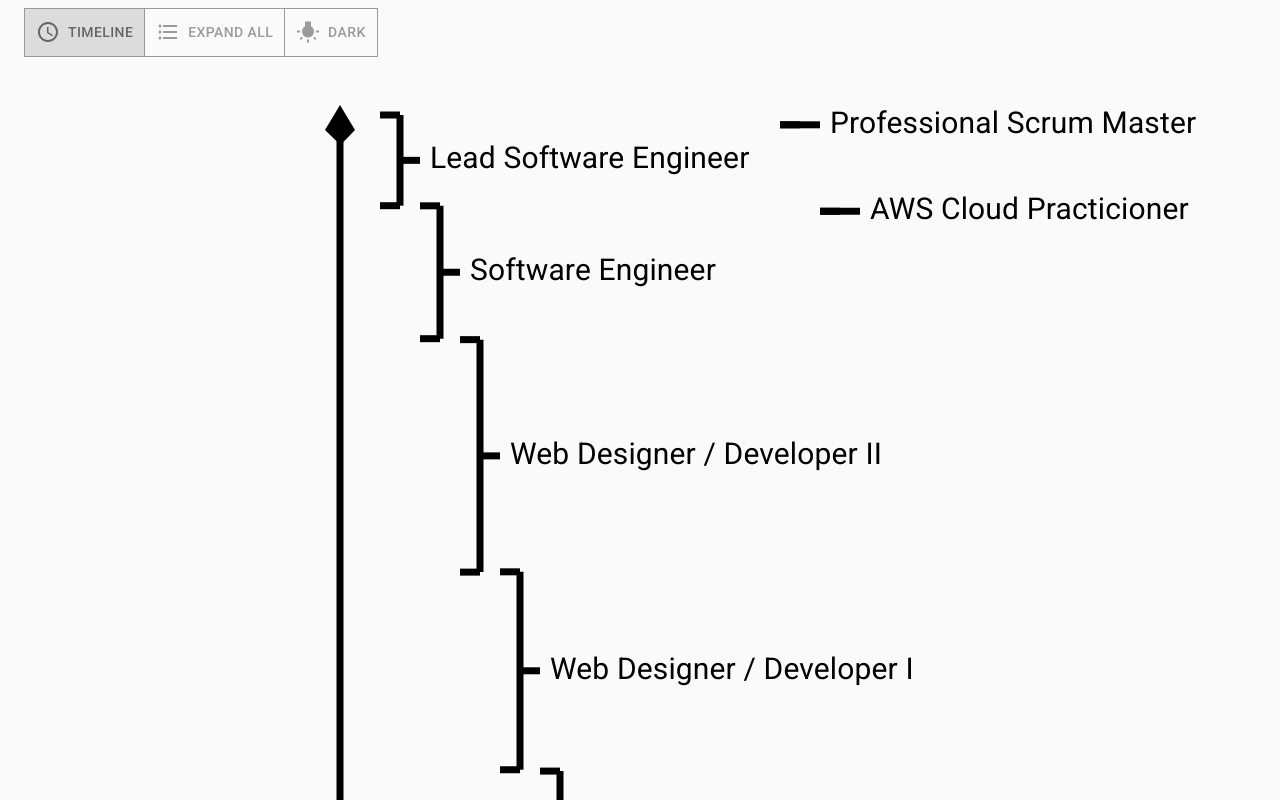
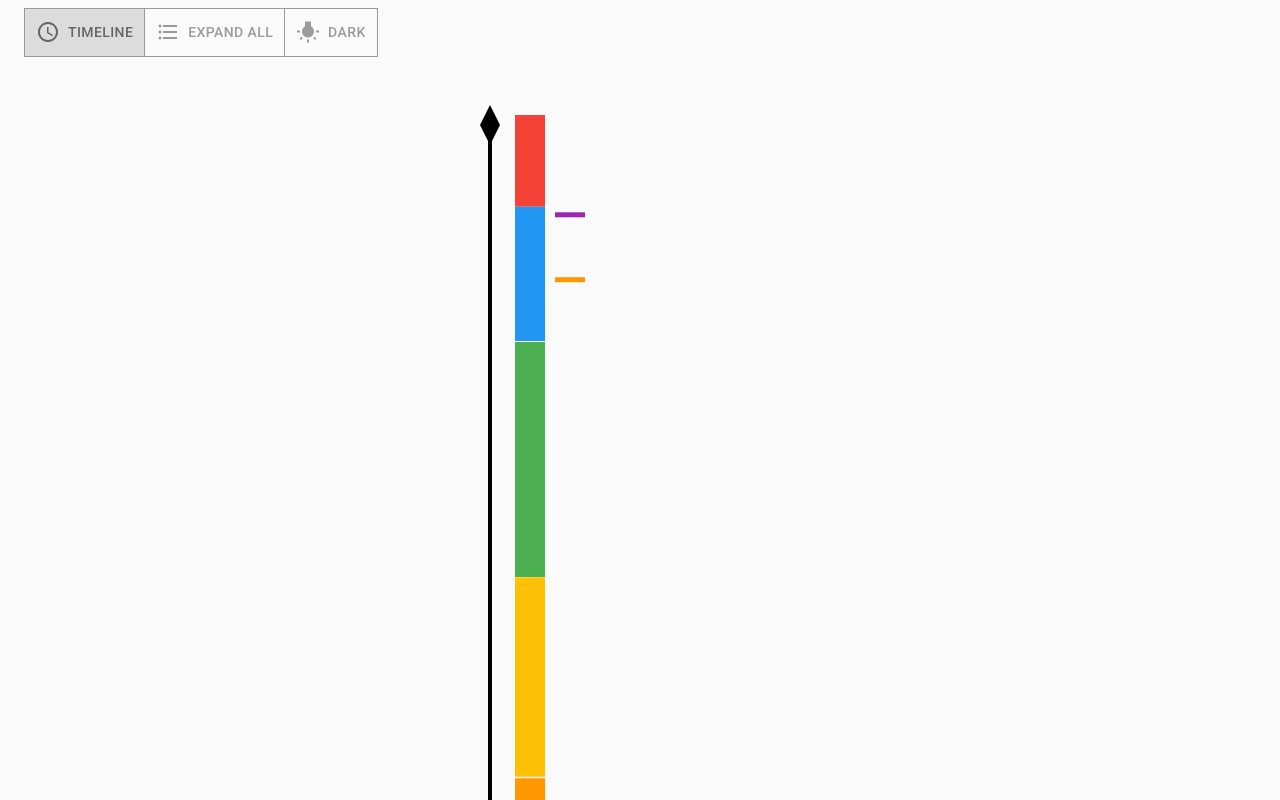
Before and after one commit to tmdesigned/react-resume, a React (Create React App) app: page / in a window 1280 px wide. Both pictures are taken after a click on the button "TIMELINE". Shown: the top 800 px of the page. Built offline with nearby package versions, Linux system fonts and the light colour scheme.

Commit message:
Use bars for timeline; timeline dark mode

```diff
--- a/src/components/TimelineLayout/Timeline.js
+++ b/src/components/TimelineLayout/Timeline.js
@@ -1,60 +1,38 @@
 import React, { useContext, useEffect, useMemo, useState } from "react";
-import { makeStyles } from "@material-ui/styles";
-import { PersonContext } from "../../Contexts";
+import { useTimelineStyles } from "./TimelineStyles";
+import { PersonContext, DisplayOptionsContext } from "../../Contexts";
 import TimelineArray from "./TimelineArray";
-
-const useStyles = makeStyles((theme) => {
-  return {
-    svgContainer: {
-      position: "relative",
-      width: "100%",
-      paddingTop: theme.spacing(3),
-      minHeight: "400px"
-    },
-    svg: {
-      position: "absolute",
-      top: "0",
-      left: "0",
-      width: "100%",
-      height: "100%"
-    },
-    timeline: {
-      fill: "none",
-      stroke: "#000000",
-      strokeWidth: 7,
-      strokeMiterlimit: 10
-    }
-  };
-});
+import TimelineRange from "./TimelineRange";
 
 const Timeline = () => {
   const DURATION_HEIGHT_FACTOR = 200000000; // ms to pixels
   const TOP_BOTTOM_OFFSET = 50;
 
+  const displayOptions = useContext(DisplayOptionsContext);
   const person = useContext(PersonContext);
-  const classes = useStyles();
+  const classes = useTimelineStyles(displayOptions);
   const [timelineHeight, setTimelineHeight] = useState(1000);
 
   const timelineItems = useMemo(() => {
     return new TimelineArray()
-      .addStandardizedItems(
-        person.experience,
-        (item) => item.title,
-        (item) => new Date(item.from),
-        (item) => (item.to ? new Date(item.to) : new Date())
-      )
-      .addStandardizedItems(
-        person.education,
-        (item) => `${item.degree} in ${item.department}`,
-        (item) => new Date(item.earned),
-        (item) => new Date(item.earned)
-      )
-      .addStandardizedItems(
-        person.certifications,
-        (item) => item.title,
-        (item) => new Date(item.earned),
-        (item) => new Date(item.earned)
-      );
+      .addStandardizedItems(person.experience, {
+        title: (item) => item.title,
+        subtitle: (item) => `${item.company}, ${item.city}, ${item.state}`,
+        from: (item) => new Date(item.from),
+        to: (item) => (item.to ? new Date(item.to) : new Date())
+      })
+      .addStandardizedItems(person.education, {
+        title: (item) => `${item.degree} in ${item.department}`,
+        subtitle: (item) => item.institution,
+        from: (item) => new Date(item.started),
+        to: (item) => new Date(item.earned)
+      })
+      .addStandardizedItems(person.certifications, {
+        title: (item) => item.title,
+        subtitle: (item) => item.organization,
+        from: (item) => new Date(item.earned),
+        to: (item) => new Date(item.earned)
+      });
   }, [person]);
 
   useEffect(() => {
@@ -62,12 +40,8 @@ const Timeline = () => {
   }, [timelineItems]);
 
   const dateToYOffset = (date) => {
-    // initial offset +
-    // ( max date MS - this date MS
-    //  / range ) * (height - 2x offset)
     const percentOfDuration =
       (timelineItems.latestDate - date) / timelineItems.duration();
-    console.log("percent of duration", percentOfDuration);
     return (
       TOP_BOTTOM_OFFSET +
       percentOfDuration * (timelineHeight - 2 * TOP_BOTTOM_OFFSET)
@@ -78,7 +52,7 @@ const Timeline = () => {
     <div className={classes.svgContainer} style={{ height: timelineHeight }}>
       <svg
         className={classes.svg}
-        viewBox={`0 0 1000 ${timelineHeight} `}
+        viewBox={`-100 0 500 ${timelineHeight} `}
         preserveAspectRatio="xMidYMin meet"
         xmlns="http://www.w3.org/2000/svg"
       >
@@ -86,23 +60,23 @@ const Timeline = () => {
           <g>
             <line
               className={classes.timeline}
-              x1="200"
+              x1="0"
               y1={TOP_BOTTOM_OFFSET}
-              x2="200"
+              x2="0"
               y2={timelineHeight - TOP_BOTTOM_OFFSET}
             />
             <g>
               <polygon
-                points={`200,${TOP_BOTTOM_OFFSET - 10} 185,${
-                  TOP_BOTTOM_OFFSET + 15
-                } 200.5,${TOP_BOTTOM_OFFSET + 30} 215,${
-                  TOP_BOTTOM_OFFSET + 15
-                } 			`}
+                className={classes.timelineCaps}
+                points={`0,${TOP_BOTTOM_OFFSET - 10} -10,${
+                  TOP_BOTTOM_OFFSET + 10
+                } 0,${TOP_BOTTOM_OFFSET + 30} 10,${TOP_BOTTOM_OFFSET + 10} 			`}
               />
             </g>
             <g>
               <rect
-                x="189"
+                className={classes.timelineCaps}
+                x="-11"
                 y={timelineHeight - TOP_BOTTOM_OFFSET}
                 width="22"
                 height="22"
@@ -110,46 +84,13 @@ const Timeline = () => {
             </g>
           </g>
           <g>
-            {timelineItems.items.map((timelineItem, idx) => {
-              const y1 = dateToYOffset(timelineItem.timelineStart);
-              const y2 = dateToYOffset(timelineItem.timelineEnd);
-              const midY = (y1 + y2) / 2;
-              return (
-                <g key={timelineItem.key}>
-                  <line
-                    className={classes.timeline}
-                    x1={260 + idx * 40}
-                    y1={y1}
-                    x2={260 + idx * 40}
-                    y2={y2}
-                  />
-                  <line
-                    className={classes.timeline}
-                    x1={260 + idx * 40}
-                    y1={midY}
-                    x2={280 + idx * 40}
-                    y2={midY}
-                  />
-                  <line
-                    className={classes.timeline}
-                    x1={240 + idx * 40}
-                    y1={y1}
-                    x2={260 + idx * 40}
-                    y2={y1}
-                  />
-                  <line
-                    className={classes.timeline}
-                    x1={240 + idx * 40}
-                    y1={y2}
-                    x2={260 + idx * 40}
-                    y2={y2}
-                  />
-                  <text x={290 + idx * 40} y={8 + midY} fontSize={30}>
-                    {timelineItem.timelineTitle}
-                  </text>
-                </g>
-              );
-            })}
+            {timelineItems.items.map((timelineItem, idx) => (
+              <TimelineRange
+                timelineItem={timelineItem}
+                idx={idx}
+                dateToYOffset={dateToYOffset}
+              />
+            ))}
           </g>
         </g>
       </svg>
--- a/src/components/TimelineLayout/TimelineArray.js
+++ b/src/components/TimelineLayout/TimelineArray.js
@@ -40,7 +40,34 @@ class TimelineArray extends Array {
     }
   }
 
-  addStandardizedItems = (incomingItems, titleFunc, fromFunc, toFunc) => {
+  _dateRangeOverlaps(a_start, a_end, b_start, b_end) {
+    if (a_start <= b_start && b_start <= a_end) return true; // b starts in a
+    if (a_start <= b_end && b_end <= a_end) return true; // b ends in a
+    if (b_start < a_start && a_end < b_end) return true; // a in b
+    return false;
+  }
+
+  _numberOverlappingPrevious(newProcessedItems, from, to) {
+    let overlap = 0;
+    [...this.items, ...newProcessedItems].forEach((existingItem) => {
+      if (
+        this._dateRangeOverlaps(
+          from,
+          to,
+          existingItem.timelineStart,
+          existingItem.timelineEnd
+        )
+      ) {
+        overlap++;
+      }
+    });
+    return overlap;
+  }
+
+  addStandardizedItems = (
+    incomingItems,
+    { title: titleFunc, subtitle: subtitleFunc, from: fromFunc, to: toFunc }
+  ) => {
     if (!incomingItems) {
       return this;
     }
@@ -58,8 +85,14 @@ class TimelineArray extends Array {
         {
           ...item,
           timelineTitle: titleFunc(item),
+          timelineSubtitle: subtitleFunc(item),
           timelineStart,
           timelineEnd,
+          timelineOverlap: this._numberOverlappingPrevious(
+            acc,
+            timelineStart,
+            timelineEnd
+          ),
           key: previousLength + idx - 1
         }
       ];
--- /dev/null
+++ b/src/components/TimelineLayout/TimelineRange.js
@@ -0,0 +1,58 @@
+import React, { useContext } from "react";
+import { DisplayOptionsContext } from "../../Contexts";
+
+import { useTimelineStyles } from "./TimelineStyles";
+
+const materialColors = [
+  "#F44336",
+  "#2196F3",
+  "#4CAF50",
+  "#FFC107",
+  "#FF9800",
+  "#9C27B0"
+];
+
+const TimelineRange = ({ timelineItem, idx, dateToYOffset }) => {
+  const displayOptions = useContext(DisplayOptionsContext);
+  const classes = useTimelineStyles(displayOptions);
+
+  const color = materialColors[idx % materialColors.length];
+  const offset = timelineItem.timelineOverlap
+    ? timelineItem.timelineOverlap + 1
+    : 1;
+  const y1 = dateToYOffset(timelineItem.timelineStart);
+  const y2 = dateToYOffset(timelineItem.timelineEnd);
+  const adjustedY2 = y1 === y2 ? y1 + 5 : y2;
+  const midY = (y1 + y2) / 2;
+  return (
+    <g key={timelineItem.key} className={classes.timelineRange}>
+      <line // timeline item span
+        className={classes.timelineItem}
+        stroke={color}
+        x1={40 * offset}
+        y1={y1}
+        x2={40 * offset}
+        y2={adjustedY2}
+      />
+      <text
+        className={classes.timelineTitle}
+        x={70 + 40 * offset}
+        y={midY - 10}
+        fill={color}
+        fontSize={16}
+      >
+        {timelineItem.timelineTitle}
+      </text>
+      <text
+        className={classes.timelineSubtitle}
+        x={70 + 40 * offset}
+        y={midY + 10}
+        fontSize={12}
+      >
+        {timelineItem.timelineSubtitle}
+      </text>
+    </g>
+  );
+};
+
+export default TimelineRange;
--- /dev/null
+++ b/src/components/TimelineLayout/TimelineStyles.js
@@ -0,0 +1,47 @@
+import { makeStyles } from "@material-ui/core/styles";
+
+export const useTimelineStyles = makeStyles((theme) => {
+  return {
+    svgContainer: {
+      position: "relative",
+      width: "100%",
+      paddingTop: theme.spacing(3),
+      minHeight: "400px"
+    },
+    svg: {
+      position: "absolute",
+      top: "0",
+      left: "0",
+      width: "100%",
+      height: "100%"
+    },
+    timeline: (props) => ({
+      fill: "none",
+      stroke: props.dark ? "#fff" : "#000",
+      strokeWidth: 4,
+      strokeMiterlimit: 10
+    }),
+    timelineCaps: (props) => ({
+      fill: props.dark ? "#fff" : "#000"
+    }),
+    timelineRange: {
+      "&:hover *": {
+        opacity: "1"
+      }
+    },
+    timelineItem: {
+      fill: "none",
+      strokeWidth: 30,
+      strokeMiterlimit: 10
+    },
+    timelineTitle: {
+      opacity: "0",
+      transition: ".3s"
+    },
+    timelineSubtitle: (props) => ({
+      fill: props.dark ? "#fff" : "#000",
+      opacity: "0",
+      transition: ".3s"
+    })
+  };
+});
--- a/src/taylor.json
+++ b/src/taylor.json
@@ -65,7 +65,7 @@
       "city": "Cincinnati",
       "state": "OH",
       "from": "2016-07-15T04:00:00.000Z",
-      "to": "2017-11-07T20:59:59.999Z",
+      "to": "2017-11-06T20:59:59.999Z",
       "responsibilities": [
         "Builds top-class WordPress themes from scratch, using HTML, CSS, JavaScript, and PHP.",
         "Creates custom plugins to modularize development tasks and add end-user capabilities.",
@@ -126,7 +126,7 @@
       "company": "JeffDTV",
       "city": "Memphis",
       "state": "TN",
-      "from": "2007-12-05T04:00:00.000Z",
+      "from": "2007-07-15T04:00:00.000Z",
       "to": "2009-07-29T20:59:59.999Z",
       "responsibilities": [
         "Edited training and marketing videos for Fortune 100 and Fortune 1000 clients.",
@@ -148,6 +148,7 @@
       "institution": "Saint John's University",
       "city": "Collegeville",
       "state": "MN",
+      "started": "2009-08-05T16:00:00.000Z",
       "earned": "2011-05-15T16:00:00.000Z",
       "distinction": "Summa Cum Laude"
     },
@@ -161,6 +162,7 @@
       "institution": "Ohio University",
       "city": "Athens",
       "state": "OH",
+      "started": "2003-08-15T16:00:00.000Z",
       "earned": "2007-05-25T16:00:00.000Z",
       "distinction": "Summa Cum Laude"
     },
@@ -173,6 +175,7 @@
       "institution": "Ohio University",
       "city": "Athens",
       "state": "OH",
+      "started": "2003-08-15T16:00:00.000Z",
       "earned": "2007-05-25T16:00:00.000Z",
       "distinction": "Summa Cum Laude"
     }
@@ -182,7 +185,7 @@
       "id": 2,
       "title": "Professional Scrum Master",
       "organization": "Scrum.org",
-      "earned": "2020-10-28T16:00:00.000Z",
+      "earned": "2019-10-28T16:00:00.000Z",
       "competencies": [
         "Understanding and applying the Scrum Framework",
         "Developing people and teams",
```
Also changed, not shown: 1 other file (tests, documents, lock files or other folders).
